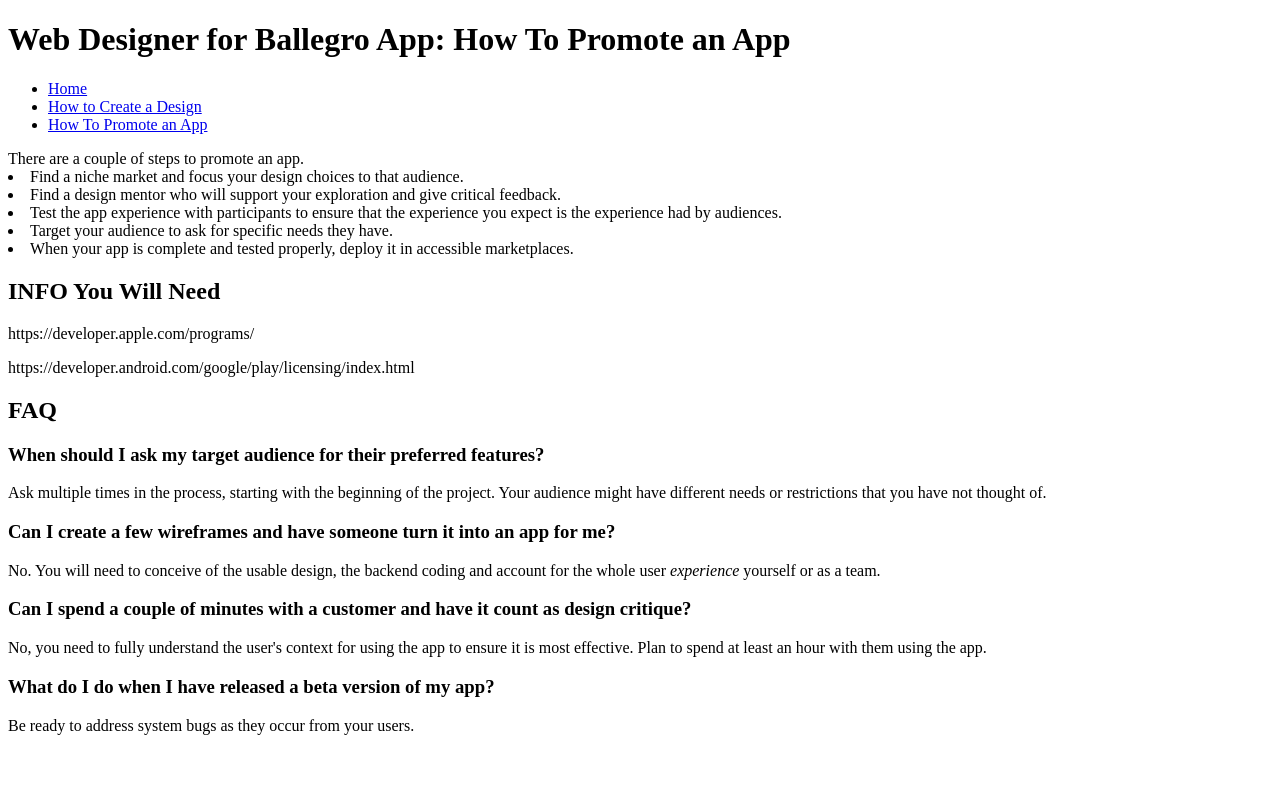
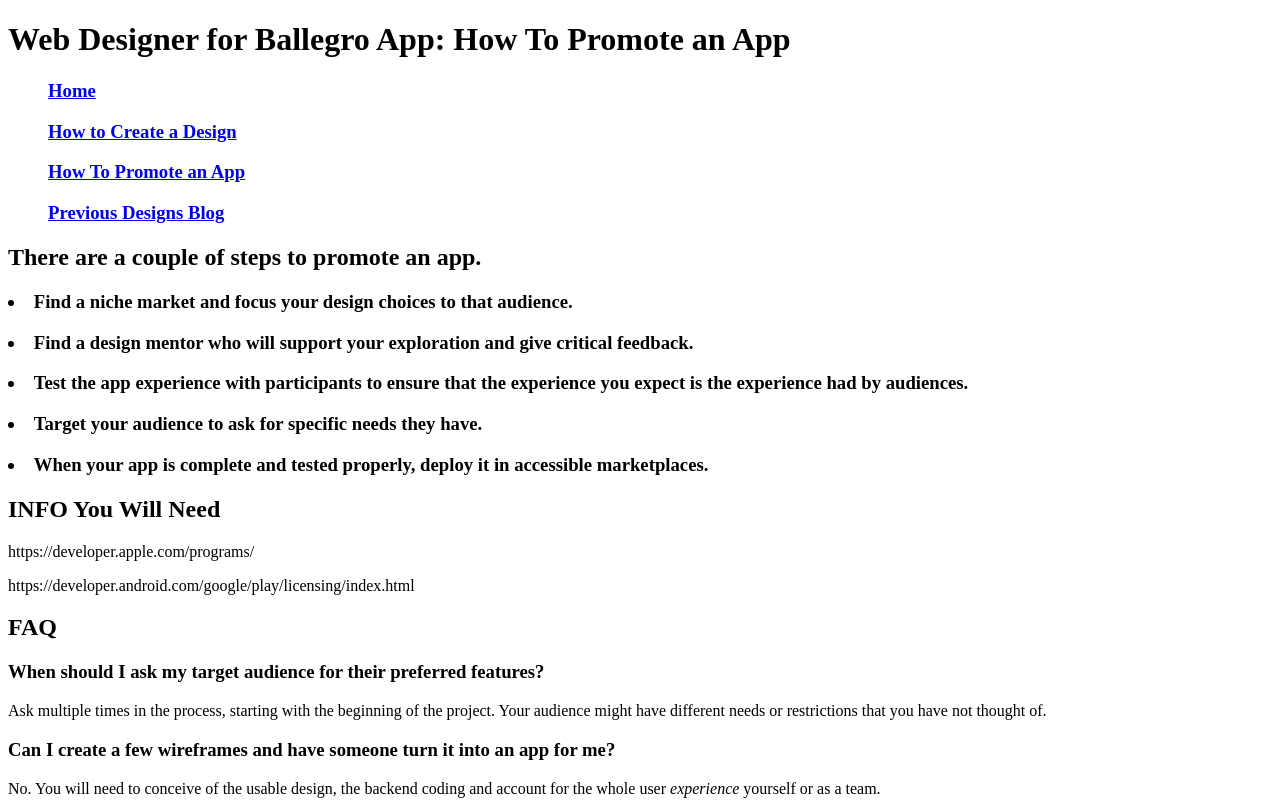
Before and after one commit to Shawndub100/ATK301, a plain HTML site: page page2.html in a window 1280 px wide. Shown: the top 800 px of the page. Drawn offline with Linux system fonts and the light colour scheme.

Commit message:
Add files via upload

```diff
--- a/page2.html
+++ b/page2.html
@@ -3,22 +3,28 @@
 <head>
 <meta charset="UTF-8">
 <title>How To Promote an App</title>
+ <link href="styleb.css" rel="stylesheet" type="text/css" />
 </head>
 
 <body>
 <h1>Web Designer for Ballegro App: How To Promote an App</h1>
 <ul>
-  <li><a href="index.html">Home</a></li>
-  <li><a href="page1.html">How to Create a Design</a></li>
-  <li><a href="page2.html">How To Promote an App</a></li>
+  <H3><a href="index.html">Home</a></H3>
+  <H3><a href="page1.html">How to Create a Design</a></H3>
+  <H3><a href="page2.html">How To Promote an App</a></H3>
+  <H3><a href="isumusic.blogspot.com/">Previous Designs Blog</a></H3>
 </ul>
 
-There are a couple of steps to promote an app.
-<li>Find a niche market and focus your design choices to that audience.</li>
-<li>Find a design mentor who will support your exploration and give critical feedback. </li>
-<li>Test the app experience with participants to ensure that the experience you expect is the experience had by audiences.</li>
-<li>Target your audience to ask for specific needs they have. </li>
-<li>When your app is complete and tested properly, deploy it in accessible marketplaces. </li>
+<H2>There are a couple of steps to promote an app.</H2>
+<H3><li>Find a niche market and focus your design choices to that audience.</H3>
+
+<H3><li>Find a design mentor who will support your exploration and give critical feedback.</H3>
+
+<H3><li>Test the app experience with participants to ensure that the experience you expect is the experience had by audiences.</H3>
+
+<H3><li>Target your audience to ask for specific needs they have.</H3>
+
+<H3><li>When your app is complete and tested properly, deploy it in accessible marketplaces.</H3>
 </ul>
 
 <h2>INFO You Will Need</h2>
@@ -33,5 +39,6 @@ No. You will need to conceive of the usable design, the backend coding and accou
 No, you need to fully understand the user's context for using the app to ensure it is most effective. Plan to spend at least an hour with them using the app.
 <h3>What do I do when I have released a beta version of my app?</h3>
 <p>Be ready to address system bugs as they occur from your users.</p>
+<img src="https://developer.apple.com/news/images/og/app-store-og-twitter.png" alt="apple app store" />
 </body>
 </html>
```
Also changed, not shown: index.html (+39 -2 lines), page1.html (+8 -6 lines).
